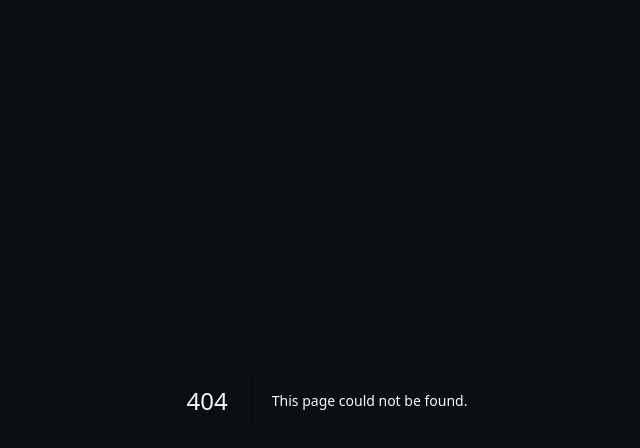
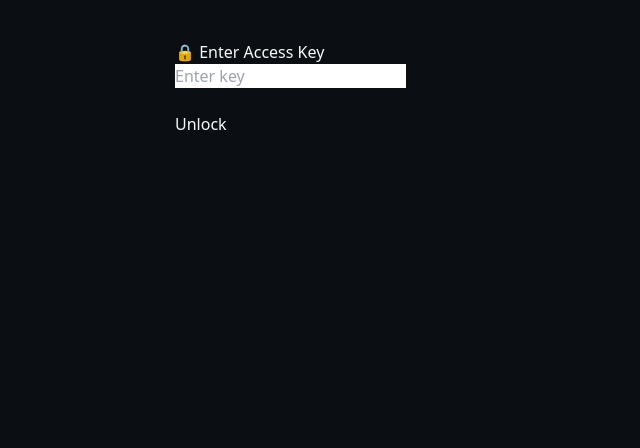
Before and after one commit to naman2012333-design/insta-shadow-2.0, a Next.js app: page /lock in a window 1280 px wide. Before the commit this address had no page. Shown: the top 448 px of the page, without its empty margins (313-953 px from the left). Built offline with nearby package versions, Linux system fonts and the light colour scheme.

Commit message:
Create page.tsx

```diff
--- /dev/null
+++ b/src/app/lock/page.tsx
@@ -0,0 +1,31 @@
+"use client";
+
+import { useState } from "react";
+import { useRouter } from "next/navigation";
+
+export default function LockPage() {
+  const [key, setKey] = useState("");
+  const router = useRouter();
+
+  const unlock = () => {
+    if (key === "123456") {
+      localStorage.setItem("access", "true");
+      router.push("/");
+    } else {
+      alert("Invalid Key");
+    }
+  };
+
+  return (
+    <main style={{ padding: 40 }}>
+      <h2>🔒 Enter Access Key</h2>
+      <input
+        value={key}
+        onChange={(e) => setKey(e.target.value)}
+        placeholder="Enter key"
+      />
+      <br /><br />
+      <button onClick={unlock}>Unlock</button>
+    </main>
+  );
+}
```
